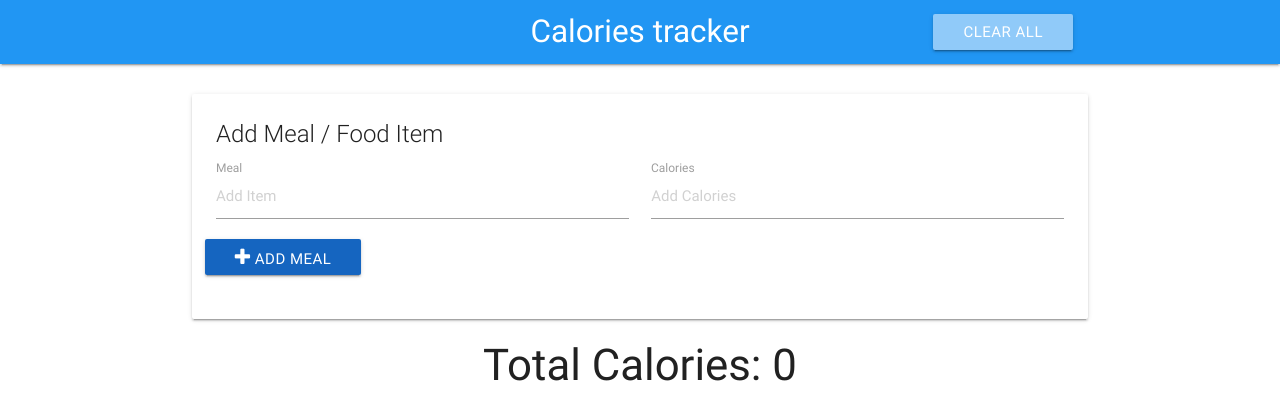
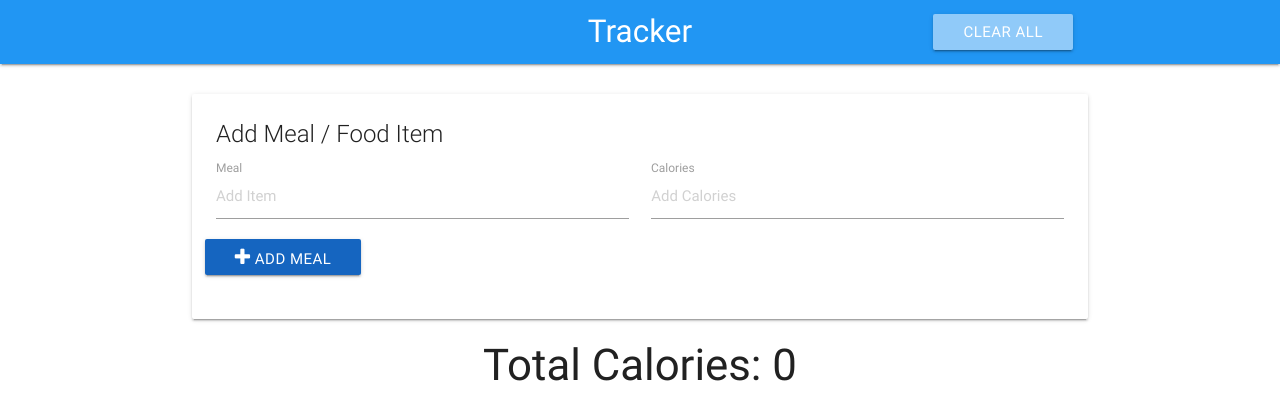
Before and after one commit to siddhantmendhe/CaloriesTracker, a plain HTML site: page index.html in a window 1280 px wide. Drawn offline with nearby package versions, Linux system fonts and the light colour scheme.

Commit message:
Update index.html

```diff
--- a/index.html
+++ b/index.html
@@ -13,7 +13,7 @@
   <nav>
     <div class="nav-wrapper blue">
       <div class="container">
-        <a href="#" class="brand-logo center">Calories tracker</a>
+        <a href="#" class="brand-logo center">Tracker</a>
         <ul class="right">
           <li><a href="#" class="clear-btn btn blue lighten-3">Clear All</a></li>
         </ul>
```
